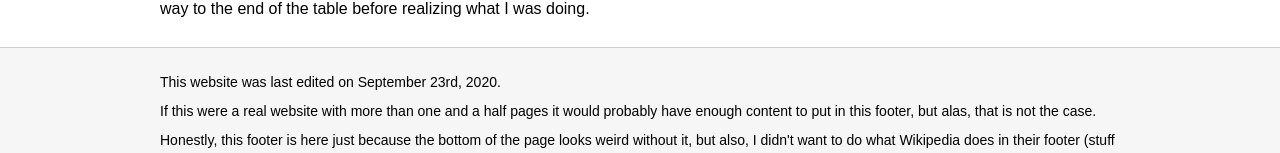
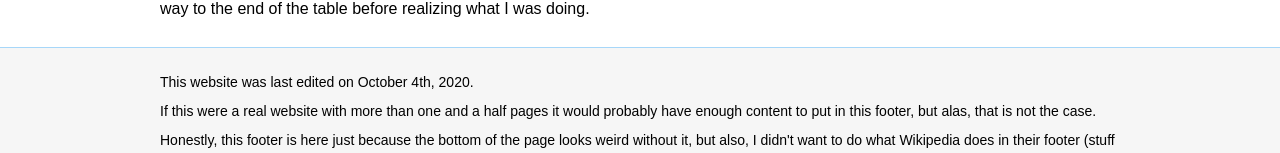
Before and after one commit to danfishgold/wikipedia-charts, a Vue app: page /talk in a window 1280 px wide. Shown: the part 1917-2070 px from the top of the page. Built offline with nearby package versions, Linux system fonts and the light colour scheme.

Commit message:
Fix a silly bug around `this`
(I accidentally forgot a `this` in the template. this caused ~weird~
problems, like the text not updating when the component re-rendered.

```diff
--- a/src/components/Feet.vue
+++ b/src/components/Feet.vue
@@ -1,7 +1,7 @@
 <template>
   <footer>
     <div class="footer__content">
-      <p>This website was last edited on September 23rd, 2020.</p>
+      <p>This website was last edited on October 4th, 2020.</p>
       <p>
         If this were a real website with more than one and a half pages it would
         probably have enough content to put in this footer, but alas, that is
--- a/src/components/LeaderboardRow.vue
+++ b/src/components/LeaderboardRow.vue
@@ -3,9 +3,7 @@
     <td>{{ new Intl.NumberFormat().format(article.rank) }}</td>
     <td>{{ changeIndicator }}</td>
     <td v-if="article.title">
-      <a :href="`https://en.wikipedia.com/wiki/${article.title}`">{{
-        this.normalizedTitle
-      }}</a>
+      <a :href="link">{{ normalizedTitle }}</a>
     </td>
     <td v-else></td>
     <td>{{ new Intl.NumberFormat().format(article.views) }}</td>
@@ -30,6 +28,10 @@ export default defineComponent({
       return props.article.title === 'Special:Search'
         ? 'Search'
         : props.article.title.replace(/_/g, ' ') ?? ''
+    })
+
+    const link: ComputedRef<string> = computed(() => {
+      return `https://en.wikipedia.com/wiki/${props.article.title}`
     })
 
     const changeFromYesterday: ComputedRef<number | null> = computed(() => {
@@ -76,6 +78,7 @@ export default defineComponent({
 
     return {
       normalizedTitle,
+      link,
       changeFromYesterday,
       rowClass,
       changeIndicator,
```
